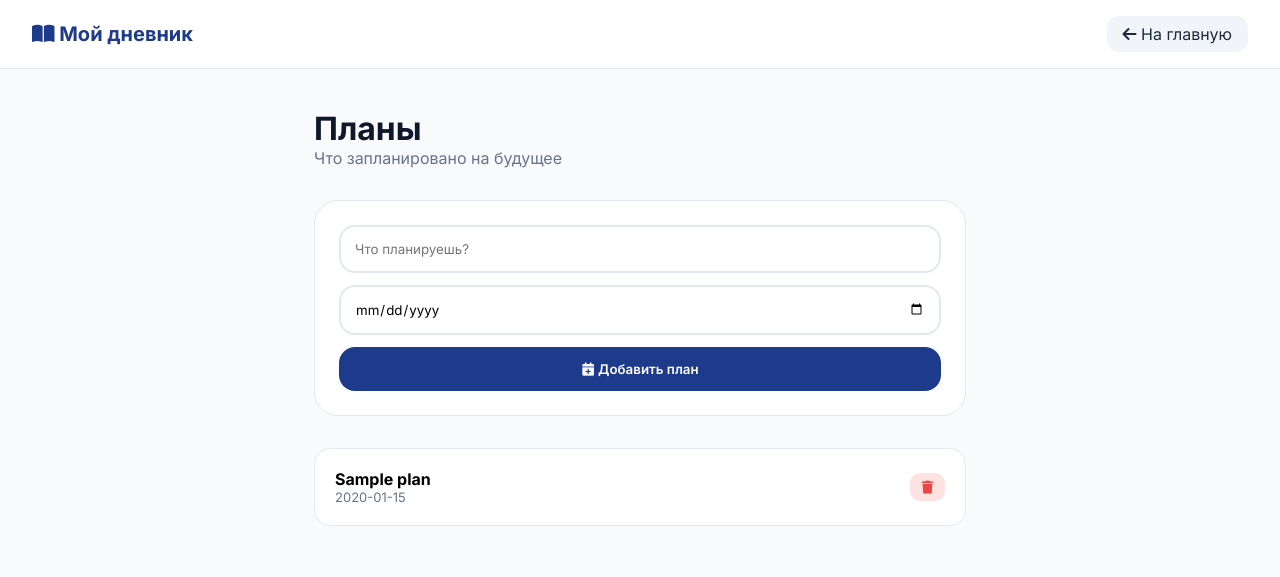
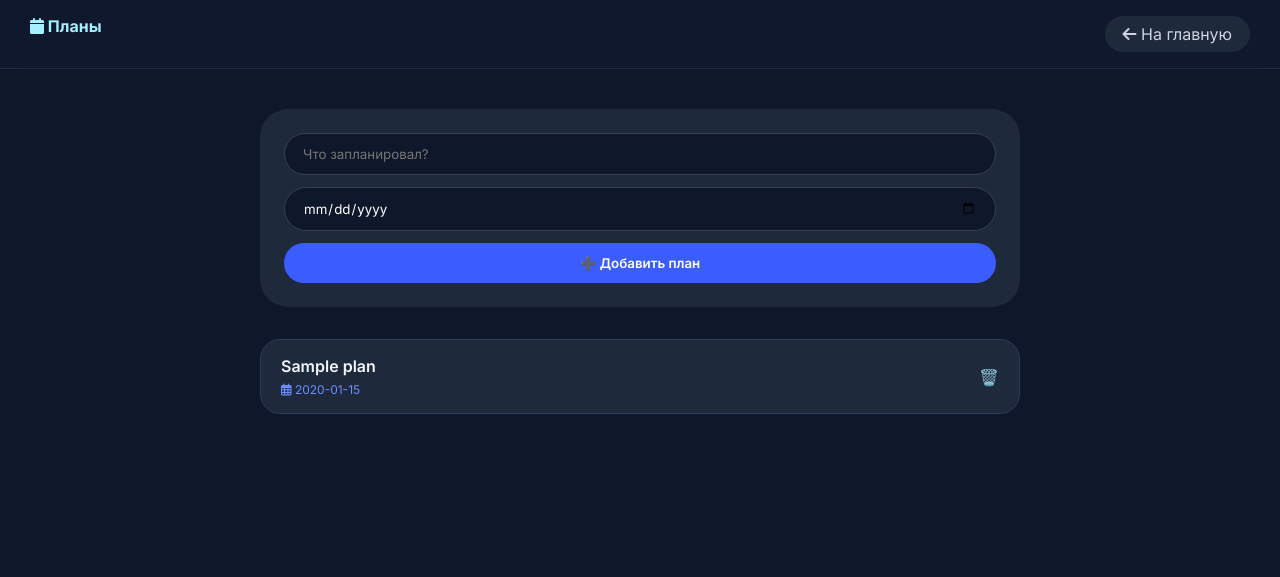
Before and after one commit to artemaas76/praktica_sait, a Flask app: page /plans in a window 1280 px wide. Shown: the top 577 px of the page. Run offline with Flask 3, Linux system fonts and the light colour scheme; a user stored in the database is signed in; tables that the repository leaves empty hold one stand-in row (values such as "Sample post").

Commit message:
Update plans.html

```diff
--- a/templates/plans.html
+++ b/templates/plans.html
@@ -2,48 +2,48 @@
 <html lang="ru">
 <head>
     <meta charset="UTF-8">
-    <title>Планы | Дневник</title>
-    <link href="https://fonts.googleapis.com/css2?family=Inter:wght@300;400;500;600;700&display=swap" rel="stylesheet">
+    <title>Планы</title>
+    <link href="https://fonts.googleapis.com/css2?family=Inter:opsz,wght@14..32,300;14..32,400;14..32,500;14..32,600;14..32,700&display=swap" rel="stylesheet">
     <link rel="stylesheet" href="https://cdnjs.cloudflare.com/ajax/libs/font-awesome/6.4.0/css/all.min.css">
     <style>
         * { margin: 0; padding: 0; box-sizing: border-box; font-family: 'Inter', sans-serif; }
-        body { background: #f8fafc; }
-        .navbar { background: white; border-bottom: 1px solid #e2e8f0; padding: 16px 32px; display: flex; justify-content: space-between; align-items: center; }
-        .logo { font-size: 20px; font-weight: 700; color: #1e3a8a; }
-        .back-btn { background: #f1f5f9; color: #1e293b; padding: 8px 16px; border-radius: 12px; text-decoration: none; }
-        .container { max-width: 700px; margin: 0 auto; padding: 40px 24px; }
-        h1 { font-size: 32px; font-weight: 700; color: #0f172a; }
-        .sub { color: #64748b; margin-bottom: 32px; }
-        .form-card { background: white; border-radius: 24px; padding: 24px; border: 1px solid #e2e8f0; margin-bottom: 32px; }
-        input { width: 100%; padding: 14px; border: 2px solid #e2e8f0; border-radius: 16px; margin-bottom: 12px; }
-        button { background: #1e3a8a; color: white; border: none; padding: 14px; border-radius: 16px; font-weight: 600; cursor: pointer; width: 100%; }
-        .plan-card { background: white; border-radius: 16px; padding: 20px; border: 1px solid #e2e8f0; margin-bottom: 12px; display: flex; justify-content: space-between; align-items: center; }
-        .plan-date { font-size: 13px; color: #64748b; }
-        .delete-plan { background: #fee2e2; color: #ef4444; padding: 6px 12px; border-radius: 10px; text-decoration: none; font-size: 13px; }
+        body { background: #0F172A; }
+        .top-bar { background: rgba(15,25,45,0.8); backdrop-filter: blur(10px); padding: 16px 30px; display: flex; justify-content: space-between; border-bottom: 1px solid #1E2A4A; }
+        .logo { color: #A5F0FF; font-weight: 700; }
+        .back-btn { color: #CBD5E1; text-decoration: none; background: #1E293B; padding: 8px 18px; border-radius: 40px; }
+        .container { max-width: 800px; margin: 40px auto; padding: 0 20px; }
+        .form-card { background: #1E293B; border-radius: 28px; padding: 24px; margin-bottom: 32px; }
+        .form-card input { width: 100%; background: #0F172A; border: 1px solid #334155; border-radius: 40px; padding: 12px 18px; margin-bottom: 12px; color: white; }
+        .form-card button { background: #3B5DFF; border: none; border-radius: 40px; padding: 12px; width: 100%; color: white; font-weight: 600; cursor: pointer; }
+        .plan-card { background: #1E293B; border-radius: 20px; padding: 16px 20px; margin-bottom: 12px; display: flex; justify-content: space-between; align-items: center; border: 1px solid #2D3A5E; }
+        .plan-title { font-weight: 600; color: #F1F5F9; }
+        .plan-date { font-size: 12px; color: #6C8CFF; margin-top: 6px; }
+        .delete-link { color: #F87171; text-decoration: none; }
     </style>
 </head>
 <body>
-    <div class="navbar">
-        <div class="logo"><i class="fas fa-book-open"></i> Мой дневник</div>
+    <div class="top-bar">
+        <div class="logo"><i class="fas fa-calendar"></i> Планы</div>
         <a href="/" class="back-btn"><i class="fas fa-arrow-left"></i> На главную</a>
     </div>
     <div class="container">
-        <h1>Планы</h1>
-        <div class="sub">Что запланировано на будущее</div>
         <div class="form-card">
             <form method="POST" action="/add_plan">
-                <input type="text" name="title" placeholder="Что планируешь?" required>
+                <input type="text" name="title" placeholder="Что запланировал?" required>
                 <input type="date" name="plan_date" required>
-                <button type="submit"><i class="fas fa-calendar-plus"></i> Добавить план</button>
+                <button type="submit">➕ Добавить план</button>
             </form>
         </div>
         {% for plan in plans %}
         <div class="plan-card">
-            <div><b>{{ plan[2] }}</b><div class="plan-date">{{ plan[3] }}</div></div>
-            <a href="/delete_plan/{{ plan[0] }}" class="delete-plan" onclick="return confirm('Удалить?')"><i class="fas fa-trash"></i></a>
+            <div>
+                <div class="plan-title">{{ plan[2] }}</div>
+                <div class="plan-date"><i class="far fa-calendar-alt"></i> {{ plan[3] }}</div>
+            </div>
+            <a href="/delete_plan/{{ plan[0] }}" class="delete-link" onclick="return confirm('Удалить план?')">🗑️</a>
         </div>
         {% else %}
-        <div style="text-align: center; padding: 60px; background: white; border-radius: 24px;">Нет планов</div>
+        <div style="text-align:center; color:#64748B; padding:40px;">Нет планов, добавь что-нибудь важное 📅</div>
         {% endfor %}
     </div>
 </body>
```
